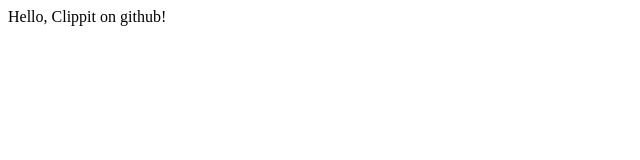
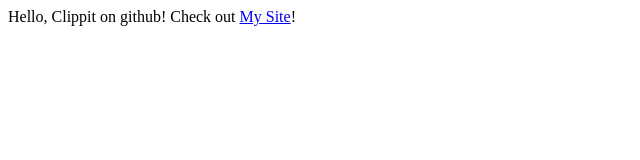
Before and after one commit to clippit/clippit.github.com, a plain HTML site: page index.html in a window 1280 px wide. Shown: the whole page, without its empty margins (0-640 px from the left). Drawn offline with Linux system fonts and the light colour scheme.

Commit message:
Updated index.html

```diff
--- a/index.html
+++ b/index.html
@@ -1 +1,2 @@
 Hello, Clippit on github!
+Check out <a href="http://dayanjia.com">My Site</a>!
```
